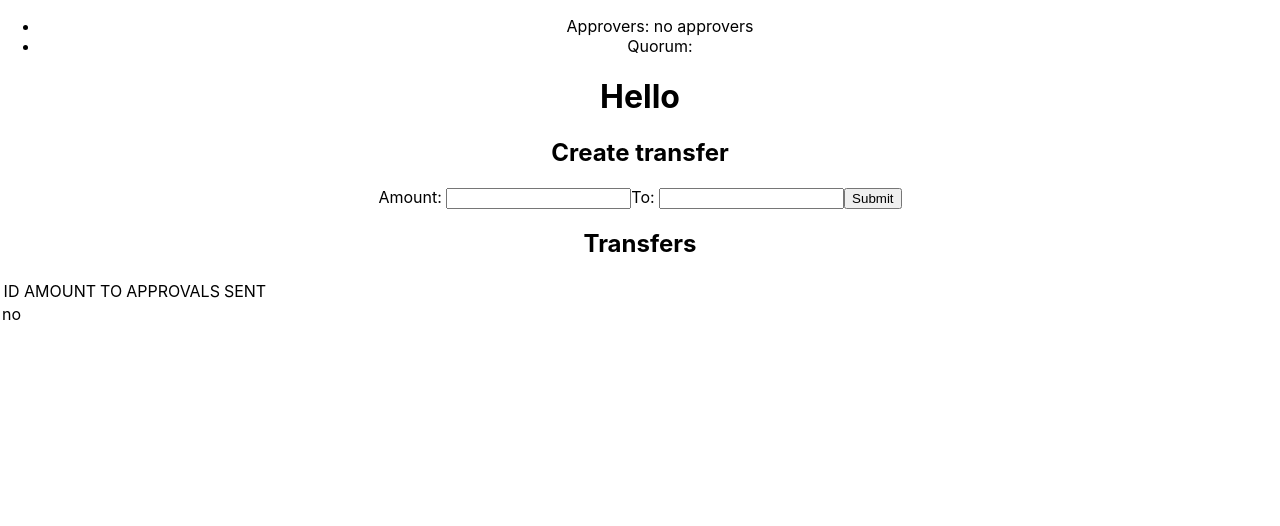
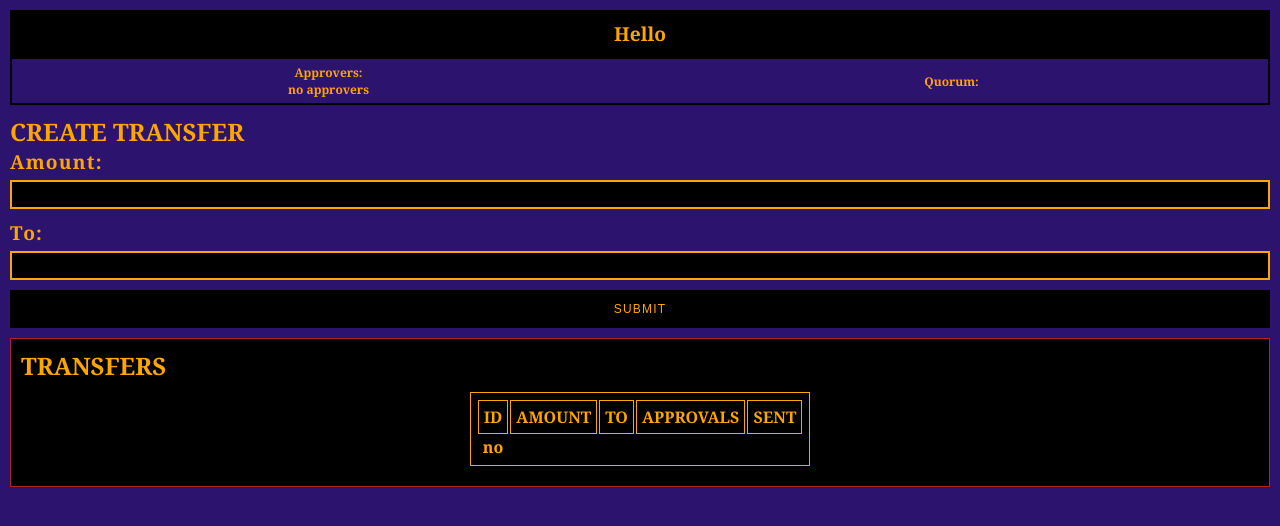
Before and after one commit to CoolistKovbel/msw-client, a React (Create React App) app: page / in a window 1280 px wide. Shown: the top 526 px of the page. Built offline with nearby package versions, Linux system fonts and the light colour scheme.

Commit message:
added some styles

```diff
--- a/src/App.css
+++ b/src/App.css
@@ -1,38 +1,109 @@
 .App {
+  padding: 10px;
+  width: 100%;
+  height: 100vh;
+  background-color: rgb(43, 19, 110);
+  color: orange;
+  font-weight: bold;
+  font-family: Cambria, Cochin, Georgia, Times, 'Times New Roman', serif;
+}
+
+.headings{
+  text-transform: uppercase;
+}
+
+.approveButton {
+  background-color: green;
+  font-size: 10px;
+  border: none;
+  padding: 6px 5px;
+  color: #fff;
+  text-transform: uppercase;
+  margin: 0 4px;
+  border-radius: 6px;
+}
+.approveButton:hover{
+  background-color: orange;
+}
+
+header{
+  padding: 5px;
+  width: 100%;
+  border: 2px solid black;
+}
+
+header ul {
+  list-style-type: none;
+  display: flex;
+  align-items: center;
+  justify-content: space-around;
+}
+
+header ul li {
+  text-align: center;
+  width: 400px;
+  font-size: 12px;
+}
+
+h1{
+  padding: 10px 0;
+  font-size: 1.2rem;
+  width: 100%;
+  text-align: center;
+  background-color: black;
+}
+
+.createTransfer {
+  margin: 10px 0;
+}
+
+.createTransfer form {
+  display: flex;
+  flex-direction: column;
+}
+
+.createTransfer form label {
+  font-size: 1.2rem;
+  letter-spacing: 1.2px;
+  margin-bottom: 5px;
+}
+
+.createTransfer form input{
+  border: 2px solid orange;
+  color: yellow;
+  background-color: black;
+  padding: 5px;
+  margin-bottom: 10px;
+}
+.createTransfer form button {
+  padding: 10px;
+  font-size: 12px;
+  color: orange;
+  background-color: black;
+  border: 2px solid black;
+  letter-spacing: 1.2px;
+  text-transform: uppercase;
+  transition: all 500ms cubic-bezier(0.175, 0.885, 0.32, 1.275);
+}
+.createTransfer form button:hover{
+  border-color: yellow;
+  color: yellow;
+}
+
+.transferList {
+  background-color: black;
+  padding: 10px;
+  border: 1px solid firebrick;
+}
+
+.transferList table,
+.transferList th,
+.transferList td {
+  border: 1px solid;
+  padding: 5px;
+}
+
+.transferList table {
+  margin: 10px auto;
   text-align: center;
 }
-
-.App-logo {
-  height: 40vmin;
-  pointer-events: none;
-}
-
-@media (prefers-reduced-motion: no-preference) {
-  .App-logo {
-    animation: App-logo-spin infinite 20s linear;
-  }
-}
-
-.App-header {
-  background-color: #282c34;
-  min-height: 100vh;
-  display: flex;
-  flex-direction: column;
-  align-items: center;
-  justify-content: center;
-  font-size: calc(10px + 2vmin);
-  color: white;
-}
-
-.App-link {
-  color: #61dafb;
-}
-
-@keyframes App-logo-spin {
-  from {
-    transform: rotate(0deg);
-  }
-  to {
-    transform: rotate(360deg);
-  }
-}
--- a/src/App.js
+++ b/src/App.js
@@ -136,19 +136,22 @@ function App() {
 
   return (
     <div className="App">
+      <h1>Hello {currentAccount}</h1>
       <header>
         <ul>
           <li>
-            Approvers: {!approverS ? "no approvers" : approverS.join(", ")}
+            Approvers: <br />
+            {!approverS ? "no approvers" : approverS.join(", ")}
           </li>
-          <li>Quorum: {quoruM.toString()}</li>
+          <li>
+            Quorum: <br />
+            {quoruM.toString()}
+          </li>
         </ul>
       </header>
 
-      <h1>Hello {currentAccount}</h1>
-
-      <div>
-        <h2>Create transfer</h2>
+      <div className="createTransfer">
+        <h2 className="headings">Create transfer</h2>
         <form onSubmit={(e) => submit(e)}>
           <label htmlFor="amount">Amount: </label>
           <input
@@ -166,8 +169,8 @@ function App() {
         </form>
       </div>
 
-      <div>
-        <h2>Transfers</h2>
+      <div className="transferList">
+        <h2 className="headings">Transfers</h2>
         <table>
           <thead>
             <tr>
@@ -188,6 +191,7 @@ function App() {
                     <td>
                       {trans.approvals.toString()}
                       <button
+                        className="approveButton"
                         onClick={() => approveTransfer(trans.id.toString())}
                       >
                         Approve
--- a/src/index.css
+++ b/src/index.css
@@ -1,13 +1,5 @@
-body {
+*{
   margin: 0;
-  font-family: -apple-system, BlinkMacSystemFont, 'Segoe UI', 'Roboto', 'Oxygen',
-    'Ubuntu', 'Cantarell', 'Fira Sans', 'Droid Sans', 'Helvetica Neue',
-    sans-serif;
-  -webkit-font-smoothing: antialiased;
-  -moz-osx-font-smoothing: grayscale;
+  padding: 0;
+  box-sizing: border-box;
 }
-
-code {
-  font-family: source-code-pro, Menlo, Monaco, Consolas, 'Courier New',
-    monospace;
-}
```
